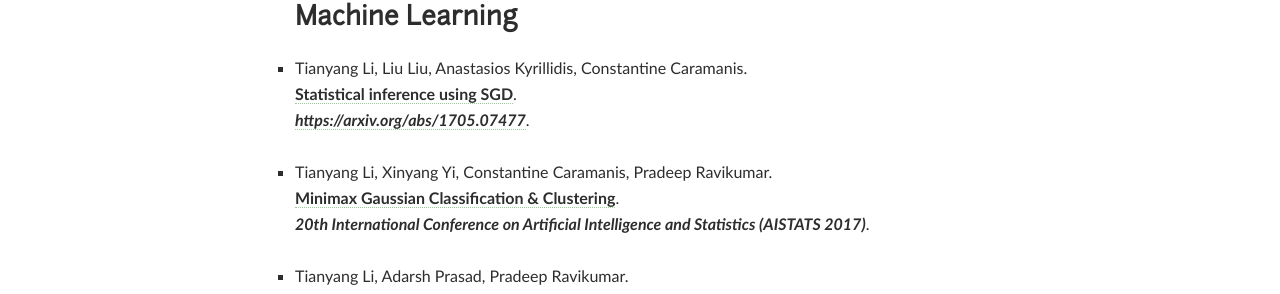
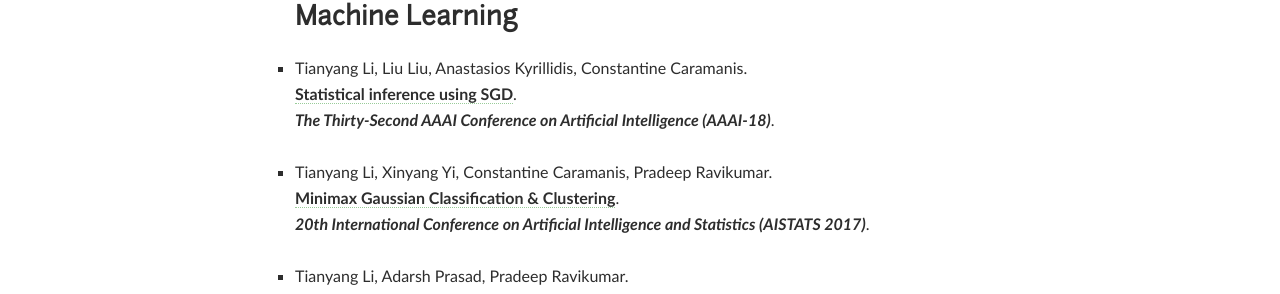
Before and after one commit to li-tianyang/li-tianyang.github.com, a Jekyll site: the page built from research/index.md, in a window 1280 px wide. Shown: the part 286-580 px from the top of the page. Built offline with Jekyll 4.4.1, drawn with Linux system fonts in a browser that asks for light colours.

Commit message:
updated paper

```diff
--- a/research/index.md
+++ b/research/index.md
@@ -9,7 +9,7 @@
 
 ### [Machine Learning](./)
 
-* Tianyang Li, Liu Liu, Anastasios Kyrillidis, Constantine Caramanis. <br> **[Statistical inference using SGD](https://arxiv.org/abs/1705.07477)**. <br> *[https://arxiv.org/abs/1705.07477](https://arxiv.org/abs/1705.07477)*.
+* Tianyang Li, Liu Liu, Anastasios Kyrillidis, Constantine Caramanis. <br> **[Statistical inference using SGD](https://arxiv.org/abs/1705.07477)**. <br> *The Thirty-Second AAAI Conference on Artificial Intelligence (AAAI-18)*.
 
 * Tianyang Li, Xinyang Yi, Constantine Caramanis, Pradeep Ravikumar. <br> **[Minimax Gaussian Classification & Clustering](./papers/aistats-2017-minimax-gaussian-classification-clustering.pdf)**. <br> *20th International Conference on Artificial Intelligence and Statistics (AISTATS 2017)*.
 
```
